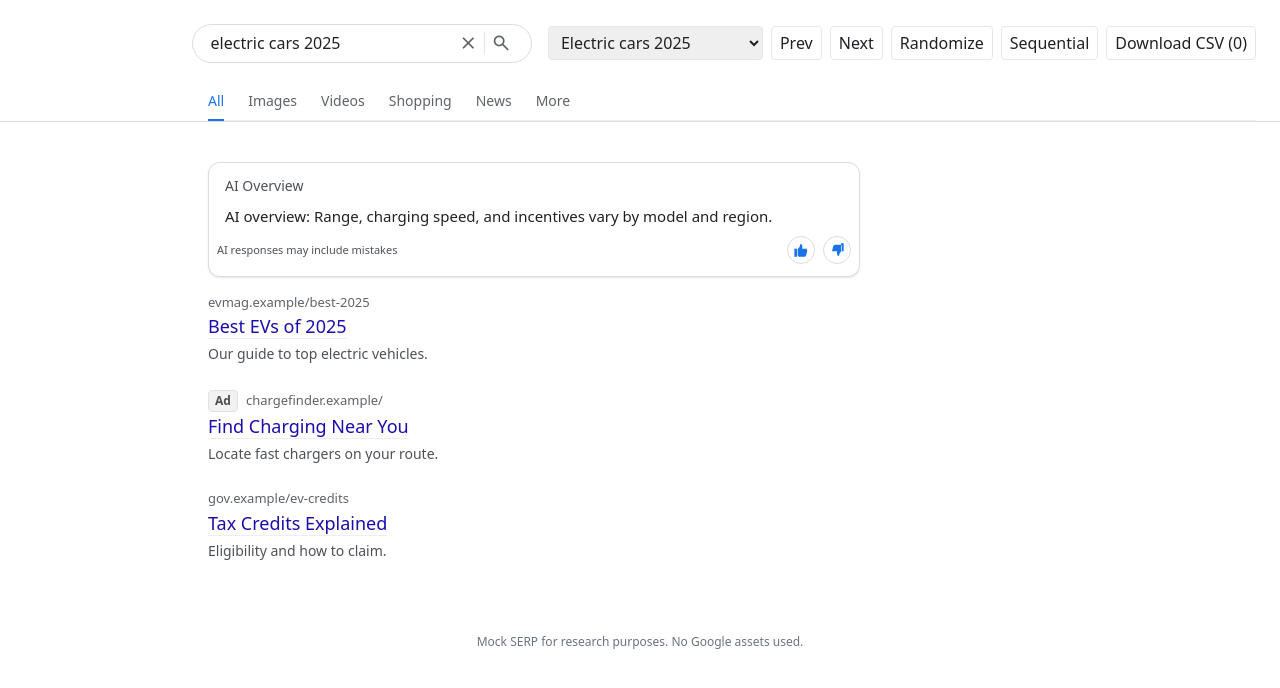
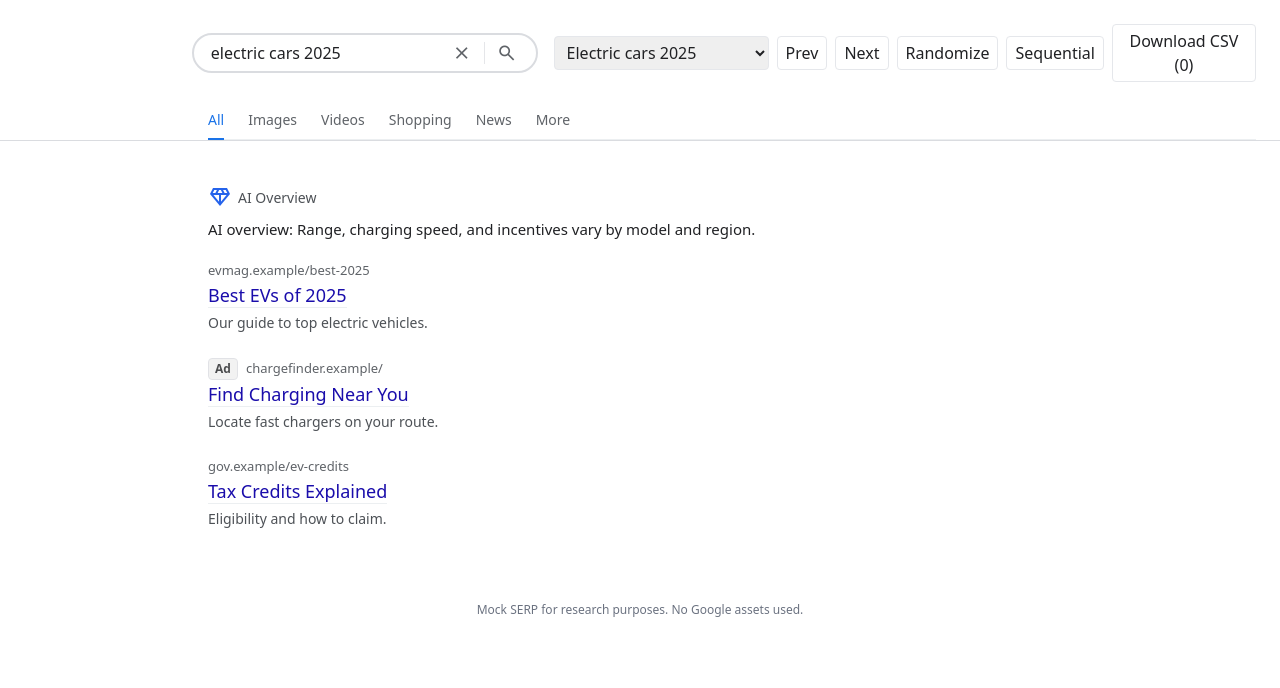
Before and after one commit to Eli-Roderick/Eli-Roderick.github.io, a React (Vite) app: page / in a window 1280 px wide. Shown: the top 688 px of the page. Built offline with nearby package versions, Linux system fonts and the light colour scheme.

Commit message:
AI Overview: remove card box, add Material Symbols thumbs and blue diamond, add Show more with truncated text and delayed footer; Search bar: slightly shorter and thicker, add spacing around vertical separator; switch Material Symbols link

```diff
--- a/index.html
+++ b/index.html
@@ -5,7 +5,7 @@
     <meta name="viewport" content="width=device-width, initial-scale=1.0" />
     <meta name="description" content="Mock Google Search results for eye-tracking research" />
     <title>Search Experiment</title>
-    <link rel="stylesheet" href="https://fonts.googleapis.com/css2?family=Material+Symbols+Outlined:opsz,wght,FILL,GRAD@20..48,400,0,0" />
+    <link rel="stylesheet" href="https://fonts.googleapis.com/css2?family=Material+Symbols+Outlined" />
   </head>
   <body>
     <div id="root"></div>
--- a/src/components/AIOverview.jsx
+++ b/src/components/AIOverview.jsx
@@ -1,27 +1,52 @@
-import React from 'react'
+import React, { useMemo, useState } from 'react'
 
 export default function AIOverview({ text }) {
   if (!text) return null
+  const [expanded, setExpanded] = useState(false)
+  const limit = 220
+  const { display, wasTruncated } = useMemo(() => {
+    if (!text) return { display: '', wasTruncated: false }
+    if (text.length <= limit) return { display: text, wasTruncated: false }
+    return { display: text.slice(0, limit).trimEnd() + '…', wasTruncated: true }
+  }, [text])
   return (
     <section className="ai-card">
-      <div className="ai-header">AI Overview</div>
-      <div className="ai-body whitespace-pre-wrap">{text}</div>
-      <div className="ai-footer">
-        <div className="text-[11px]">AI responses may include mistakes</div>
-        <div className="ai-actions">
-          {/* Non-functional buttons for now */}
-          <button className="icon-btn" aria-label="Thumbs up" title="Thumbs up">
-            <svg xmlns="http://www.w3.org/2000/svg" viewBox="0 0 24 24" fill="currentColor" width="16" height="16">
-              <path d="M2 10h4v12H2V10zm19.293.293A1 1 0 0 0 20.586 10H14V6a3 3 0 0 0-3-3l-1 4-3 4v9a2 2 0 0 0 2 2h7.764a3 3 0 0 0 2.928-2.268l1.6-6.398a2 2 0 0 0-.999-2.041z"/>
-            </svg>
-          </button>
-          <button className="icon-btn" aria-label="Thumbs down" title="Thumbs down">
-            <svg xmlns="http://www.w3.org/2000/svg" viewBox="0 0 24 24" fill="currentColor" width="16" height="16">
-              <path d="M22 14h-4V2h4v12zM4.707 13.707A1 1 0 0 0 5.414 14H12v4a3 3 0 0 0 3 3l1-4 3-4V6a2 2 0 0 0-2-2H9.236a3 3 0 0 0-2.928 2.268l-1.6 6.398a2 2 0 0 0 .999 2.041z"/>
-            </svg>
-          </button>
-        </div>
+      <div className="ai-header">
+        <span className="material-symbols-outlined text-blue-600" aria-hidden>diamond</span>
+        <span>AI Overview</span>
       </div>
+      <div className="ai-body whitespace-pre-wrap">{expanded ? text : display}</div>
+
+      {/* Show more / less control */}
+      {(!expanded && wasTruncated) ? (
+        <button
+          className="text-blue-600 hover:underline text-sm"
+          onClick={() => setExpanded(true)}
+        >
+          Show more
+        </button>
+      ) : null}
+
+      {/* Footer shows only when expanded */}
+      {expanded && (
+        <>
+          <div className="ai-footer">
+            <div className="text-[11px]">AI responses may include mistakes</div>
+            <div className="ai-actions">
+              <span className="material-symbols-outlined text-blue-600 cursor-pointer" title="Thumbs up" aria-label="Thumbs up">thumb_up</span>
+              <span className="material-symbols-outlined text-blue-600 cursor-pointer" title="Thumbs down" aria-label="Thumbs down">thumb_down</span>
+            </div>
+          </div>
+          {wasTruncated && (
+            <button
+              className="text-blue-600 hover:underline text-sm"
+              onClick={() => setExpanded(false)}
+            >
+              Show less
+            </button>
+          )}
+        </>
+      )}
     </section>
   )
 }
--- a/src/index.css
+++ b/src/index.css
@@ -57,19 +57,19 @@
 .ad-badge { background: color-mix(in hsl, var(--card-bg), black 6%); border-color: var(--border); color: var(--text); opacity: 0.8; }
 
 /* AI overview */
-.ai-card { background: var(--card-bg); border: 1px solid var(--border); border-radius: 0.75rem; box-shadow: 0 1px 2px rgb(0 0 0 / 0.1); max-width: 48rem; }
-.ai-header { padding: 0.75rem 1rem 0.5rem; font-size: 0.875rem; font-weight: 500; color: var(--muted); }
-.ai-body { padding: 0 1rem 0.5rem; font-size: 15px; line-height: 1.6; color: var(--text); }
-.ai-footer { display: flex; justify-content: space-between; align-items: center; padding: 0 0.5rem 0.75rem; color: var(--muted); font-size: 12px; }
+.ai-card { background: transparent; border: none; border-radius: 0; box-shadow: none; max-width: 48rem; }
+.ai-header { padding: 0.25rem 0; font-size: 0.875rem; font-weight: 500; color: var(--muted); display: flex; align-items: center; gap: 6px; }
+.ai-body { padding: 0.25rem 0; font-size: 15px; line-height: 1.6; color: var(--text); }
+.ai-footer { display: flex; justify-content: space-between; align-items: center; padding: 0.25rem 0; color: var(--muted); font-size: 12px; }
 .ai-actions { display: flex; gap: 0.5rem; }
 .icon-btn { display: inline-flex; align-items: center; justify-content: center; width: 28px; height: 28px; border-radius: 9999px; border: 1px solid var(--border); background: var(--card-bg); color: #1a73e8; cursor: pointer; }
 .icon-btn:hover { background: color-mix(in hsl, var(--card-bg), black 4%); }
 
 /* Header */
 .search-header { width: 100%; border-bottom: 1px solid var(--border); background: var(--bg); }
-.search-bar { display: flex; align-items: center; width: 100%; max-width: 52rem; border-radius: 9999px; border: 1px solid var(--search-border); background: var(--search-bg); padding: 0.4rem 1.1rem; gap: 0.5rem; }
+.search-bar { display: flex; align-items: center; width: 100%; max-width: 52rem; border-radius: 9999px; border: 2px solid var(--search-border); background: var(--search-bg); padding: 0.35rem 1.05rem; gap: 0.5rem; }
 .search-bar input { background: transparent; color: var(--text); }
-.separator { width: 1px; height: 22px; background: var(--search-border); opacity: 0.7; }
+.separator { width: 1px; height: 22px; background: var(--search-border); opacity: 0.7; margin: 0 6px; }
 .search-icon { color: var(--search-icon); }
 .search-affordances { display: inline-flex; align-items: center; gap: 0.25rem; }
 
```
